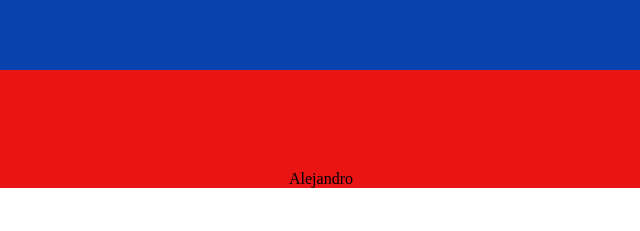
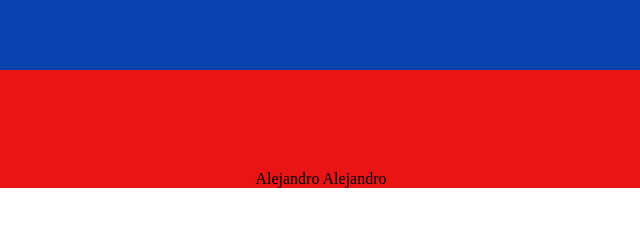
Before and after one commit to alejo328/prueba1, a plain HTML site: page index.html in a window 1280 px wide. Shown: the part 130-361 px from the top of the page, 319-959 px from the left. Drawn offline with Linux system fonts and the light colour scheme.

```diff
--- a/index.html
+++ b/index.html
@@ -9,7 +9,7 @@
 <body>
     <div class="encabezado"> </div>
     <div class="encabezado1"> </div>
-    <div class="encabezado2"> Alejandro </div>
+    <div class="encabezado2"> Alejandro Alejandro</div>
     <div>
         <P>HOla Lorem ipsum dolor sit, amet consectetur adipisicing elit. Accusantium iure nisi sint sapiente! Velit recusandae explicabo repudiandae distinctio nam, vero voluptatum, similique eaque atque at sit dignissimos illo dolore delectus.</P>
         <img src="Imagenes/1.png" alt="">
```
